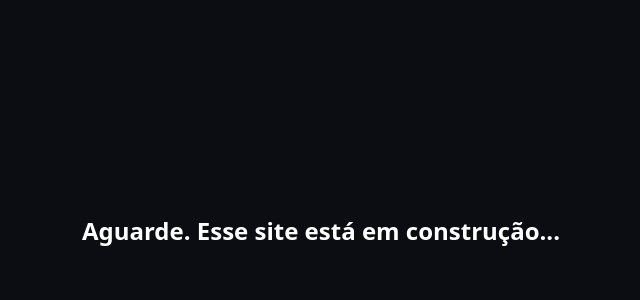
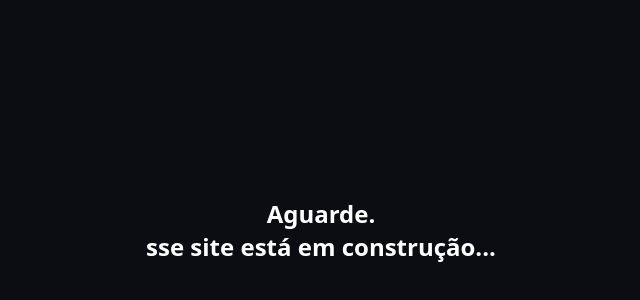
Before and after one commit to clara-ribeiro/devxperience, a Next.js app: page / in a window 1280 px wide. Shown: the part 170-470 px from the top of the page, without its empty margins (319-959 px from the left). Built offline with nearby package versions, Linux system fonts and the light colour scheme.

Commit message:
fix: página inicial

```diff
--- a/src/app/page.tsx
+++ b/src/app/page.tsx
@@ -16,7 +16,7 @@ export default function Home() {
           textAlign: "center",
         }}
       >
-        Aguarde. Esse site está em construção...
+        Aguarde.<br/>sse site está em construção...
       </h1>
     </main>
   );
```
